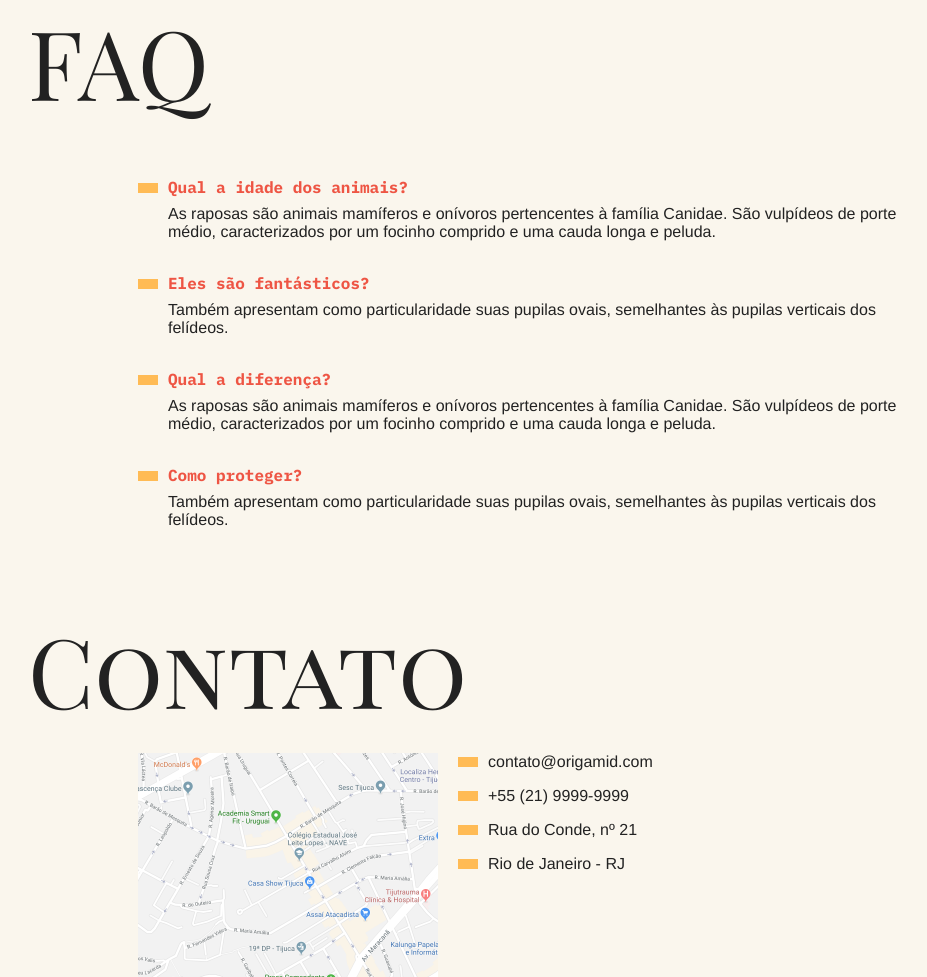
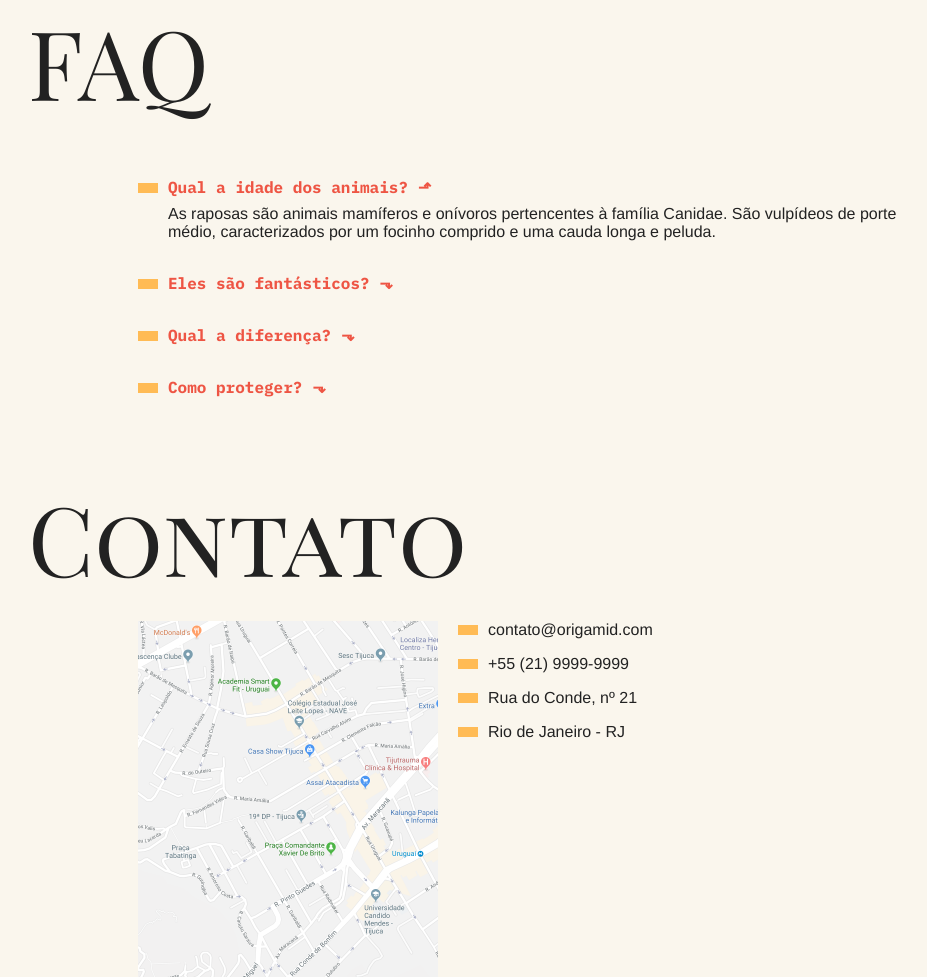
Before and after one commit to andressa-leles/Animais_Fantasticos, a plain HTML site: page index.html in a window 1280 px wide. Shown: the part 811-1788 px from the top of the page, without its empty margins (162-1089 px from the left). Drawn offline with Linux system fonts and the light colour scheme.

Commit message:
accordion list

```diff
--- a/css/style.css
+++ b/css/style.css
@@ -232,3 +232,33 @@ body{
         transform: translate3d(0, 0, 0)
     }
 }
+
+.js .js-accordion dd {
+    display: none;
+}
+
+.js-accordion dt::after{
+    content: '⬎';
+    margin-left: 10px;
+}
+
+.js-accordion dt.ativo::after{
+    content: '⬏';
+
+}
+
+.js-accordion dd.ativo{
+    display: block;
+    animation: slideDown .5s forwards;
+}
+
+@keyframes slideDown {
+    from {
+        opacity: 0;
+        max-height: 0;
+    }
+    to {
+        opacity: 1;
+        max-height:200px;
+    }
+}
--- a/index.html
+++ b/index.html
@@ -135,7 +135,7 @@
         </section>
         <section class="grid-section faq" id="faq">
             <h1 class="titulo">FAQ</h1>
-            <dl class="faq-lista">
+            <dl class="faq-lista js-accordion" >
                 <dt>Qual a idade dos animais?</dt>
                 <dd>As raposas são animais mamíferos e onívoros pertencentes à família Canidae. São vulpídeos de porte médio, caracterizados por um focinho comprido e uma cauda longa e peluda.</dd>
                 <dt>Eles são fantásticos?</dt>
--- a/script.js
+++ b/script.js
@@ -1,19 +1,42 @@
-const tabMenu = document.querySelectorAll('.js-tabmenu li')
-const tabContent = document.querySelectorAll('.js-tabcontent section')
-tabContent[0].classList.add('ativo')
+function initTabNav() {
+  const tabMenu = document.querySelectorAll(".js-tabmenu li");
+  const tabContent = document.querySelectorAll(".js-tabcontent section");
+  tabContent[0].classList.add("ativo");
 
-if(tabMenu.length && tabContent) {
-  function activeTab(index){
-  tabContent.forEach((section) =>{
-    section.classList.remove('ativo')
-  })
+  if (tabMenu.length && tabContent) {
+    function activeTab(index) {
+      tabContent.forEach((section) => {
+        section.classList.remove("ativo");
+      });
 
-  tabContent[index].classList.add('ativo')
+      tabContent[index].classList.add("ativo");
+    }
+
+    tabMenu.forEach((itemMenu, index) => {
+      itemMenu.addEventListener("click", () => {
+        activeTab(index);
+      });
+    });
+  }
 }
 
-tabMenu.forEach((itemMenu, index) => {
-  itemMenu.addEventListener('click', () => {
-    activeTab(index)
-  })
-})
+initTabNav();
+
+function initAccordion() {
+  const accordionList = document.querySelectorAll(".js-accordion dt");
+  const activeClass = 'ativo'
+  if (accordionList.length) {
+    accordionList[0].classList.add(activeClass);
+    accordionList[0].nextElementSibling.classList.add(activeClass);
+
+    function activeAccordion() {
+      this.classList.toggle(activeClass);
+      this.nextElementSibling.classList.toggle(activeClass);
+    }
+    accordionList.forEach((item) => {
+      item.addEventListener("click", activeAccordion);
+    });
+  }
 }
+
+initAccordion();
```
